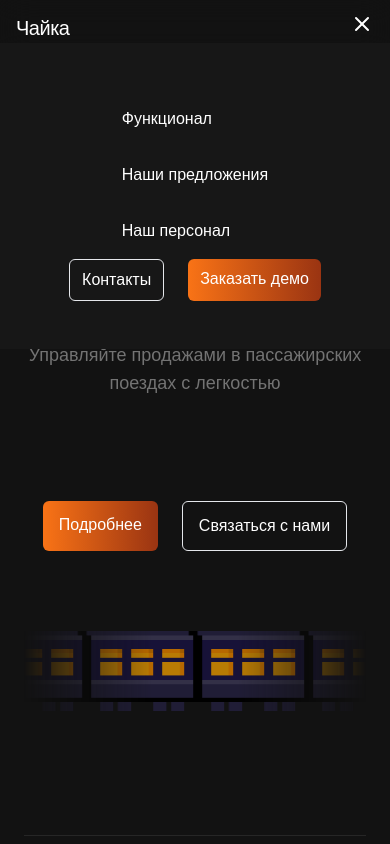
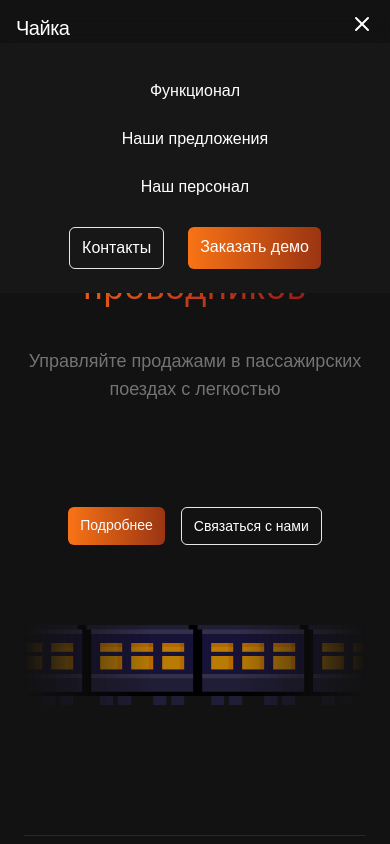
Before and after one commit to Chaika-Team/ChaikaLanding, a React (Vite) app: page / in a window 390 px wide. Both pictures are taken after a click on the button 362 px from the left and 24 px from the top of the page. Shown: the top 844 px of the page. Built offline with nearby package versions, Linux system fonts and the light colour scheme; a web font is replaced by a local one.

Commit message:
[CHL-8] Fix sidescrolling issue

```diff
--- a/src/components/Hero.jsx
+++ b/src/components/Hero.jsx
@@ -23,19 +23,19 @@ const Hero = () => {
       <div className="opacity-0 animate-[fade-in_1s_ease-out_1s_forwards] flex justify-center my-10">
         <a
           href="#app"
-          className="bg-gradient-to-r from-orange-500 to-orange-800 py-3 px-4 mx-3 rounded-md transition duration-300 hover:shadow-[0_0_15px_5px_rgba(200,30,20,0.7)] hover:scale-105"
+          className="bg-gradient-to-r from-orange-500 to-orange-800 py-2 px-3 sm:py-3 sm:px-4 text-sm sm:text-base mx-2 sm:mx-3 rounded-md transition duration-300 hover:shadow-[0_0_15px_5px_rgba(200,30,20,0.7)] hover:scale-105"
         >
           Подробнее
         </a>
         <a
           href="#footer"
-          className="border py-3 px-4 mx-3 rounded-md hover:border-orange-500 hover:text-orange-500 transition-colors duration-200"
+          className="border py-2 px-3 sm:py-3 sm:px-4 text-sm sm:text-base mx-2 sm:mx-3 rounded-md hover:border-orange-500 hover:text-orange-500 transition-colors duration-200"
         >
           Связаться с нами
         </a>
       </div>
 
-      {}
+
       <div
         className="opacity-0 animate-[fade-in_1.5s_ease-out_1.5s_forwards] flex w-full overflow-hidden [mask-image:_linear-gradient(to_right,transparent_0,_black_128px,_black_calc(100%-128px),transparent_100%)]"
         style={{ "--count": totalLogos }}
--- a/src/components/Navbar.jsx
+++ b/src/components/Navbar.jsx
@@ -48,10 +48,10 @@ const Navbar = () => {
           </div>
         </div>
         {mobileDrawerOpen && (
-          <div className="fixed right-0 z-20 bg-neutral-900 w-full p-12 flex flex-col justify-center items-center lg:hidden">
+          <div className="fixed right-0 z-20 bg-neutral-900 w-full p-6 flex flex-col justify-center items-center text-center lg:hidden">
             <ul>
               {navItems.map((item, index) => (
-                <li key={index} className="py-4">
+                <li key={index} className="py-3">
                   <a href={item.href}
                     className="text-white hover:text-orange-500 transition-colors duration-200"
                     >{item.label}
@@ -59,7 +59,7 @@ const Navbar = () => {
                 </li>
               ))}
             </ul>
-            <div className="flex space-x-6">
+            <div className="flex space-x-6 pt-4">
               <a href="#footer" className="py-2 px-3 border rounded-md">
                 Контакты
               </a>
--- a/src/components/Testimonials.jsx
+++ b/src/components/Testimonials.jsx
@@ -12,7 +12,7 @@ const Testimonials = () => {
     <div
       id="team"
       className="mt-20 tracking-wide">
-      <div className="text-center mb-20">
+      <div className="text-center mb-10">
         <h2 className="text-3xl sm:text-5xl lg:text-6xl mt-10 lg:mt-20 tracking-wide">
           Наша{" "}
           <span className="bg-gradient-to-r from-orange-500 to-orange-800 text-transparent bg-clip-text">
--- a/src/index.css
+++ b/src/index.css
@@ -6,5 +6,9 @@
 
 :root {
   font-family: "Tektur", sans-serif;
-  color-scheme: dark
+  color-scheme: dark;
 }
+
+html, body {
+  overflow-x: hidden;
+}
```
